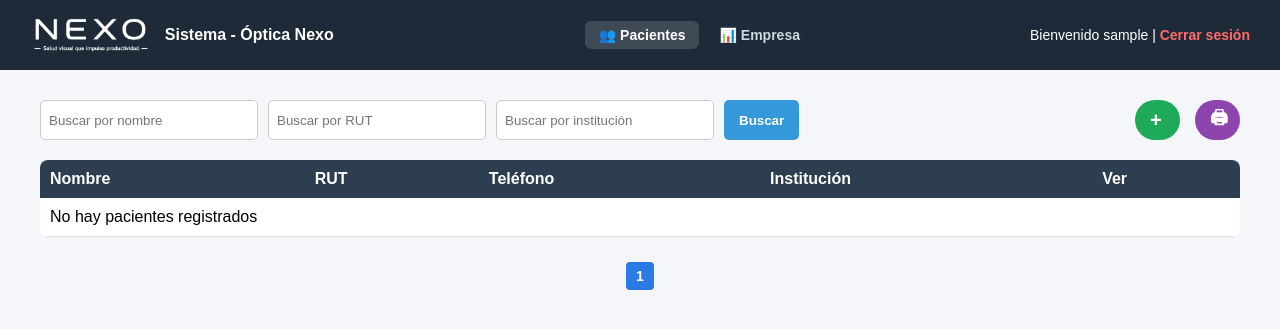
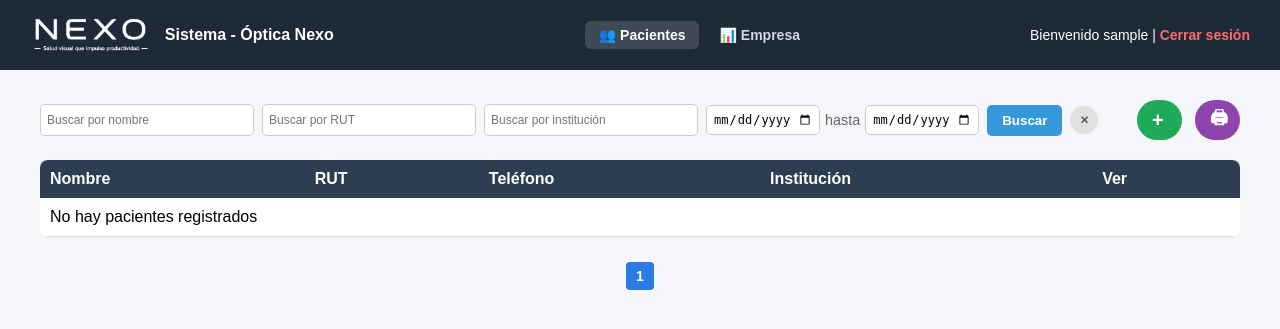
Before and after one commit to PauloJacko/pacientes_optica, a Django app: page /dashboard/ in a window 1280 px wide. Shown: the top 329 px of the page. Run offline with Django 5.2, Linux system fonts and the light colour scheme; the visitor is signed in with stand-in values (Sample User, id 1); data that the repository does not hold is empty.

Commit message:
Agregado filtro de busqueda por fecha de ingreso

```diff
--- a/login/static/css/dashboard.css
+++ b/login/static/css/dashboard.css
@@ -91,12 +91,50 @@ body{
     margin:auto;
 }
 
-.top-bar{
-    display:flex;
-    gap:10px;
-    margin-bottom:20px;
-    flex-wrap:wrap;
+.top-bar {
+    display: flex;
+    gap: 8px;
+    margin-bottom: 20px;
+    align-items: center;
+    flex-wrap: nowrap;
 }
+
+input[type='text'] {
+    width: 70px;
+    font-size: 12px;
+    padding: 8px 6px;
+}
+
+.top-bar input[type="date"] {
+    padding: 6px 6px;
+    border: 1px solid #ccc;
+    border-radius: 5px;
+    font-size: 12px;
+    width: 100px;
+}
+
+.btn-clear {
+    display: inline-flex;
+    align-items: center;
+    justify-content: center;
+    width: 28px;
+    height: 28px;
+    background: #e0e0e0;
+    color: #555;
+    border-radius: 50%;
+    text-decoration: none;
+    font-weight: bold;
+    font-size: 11px;
+    transition: all 0.2s ease;
+    box-sizing: border-box;
+}
+
+.btn-clear:hover {
+    background: #5b5b5b88;
+    color: white;
+    transform: scale(1.05);
+}
+
 
 /* INPUTS */
 
--- a/login/templates/login/dashboard.html
+++ b/login/templates/login/dashboard.html
@@ -37,7 +37,14 @@
 
         <input type="text" name="institucion" placeholder="Buscar por institución" value="{{ request.GET.institucion }}" />
 
+        <div class="date-filter-group" style="display: inline-flex; gap: 5px; align-items: center;">
+          <input type="date" name="fecha_desde" title="Fecha desde" value="{{ request.GET.fecha_desde }}" />
+          <span style="color: #666; font-size: 0.9rem;">hasta</span>
+          <input type="date" name="fecha_hasta" title="Fecha hasta" value="{{ request.GET.fecha_hasta }}" />
+        </div>
+
         <button class="btn-search" type="submit">Buscar</button>
+        <a href="{% url 'dashboard' %}" class="btn-clear" title="Limpiar filtros">✕</a>
 
         <button type="button" class="btn-nuevo" onclick="abrirModalPaciente()">
           <span class="icono">+</span>
--- a/login/views.py
+++ b/login/views.py
@@ -49,6 +49,9 @@ def dashboard(request):
     rut = request.GET.get('rut')
     institucion = request.GET.get('institucion')
 
+    fecha_desde = request.GET.get('fecha_desde')
+    fecha_hasta = request.GET.get('fecha_hasta')
+
     if nombre:
         pacientes_lista = pacientes_lista.filter(nombre__icontains=nombre)
 
@@ -57,6 +60,12 @@ def dashboard(request):
 
     if institucion:
         pacientes_lista = pacientes_lista.filter(institucion__icontains=institucion)
+
+    if fecha_desde:
+        pacientes_lista = pacientes_lista.filter(fecha_creacion__date__gte=fecha_desde)
+
+    if fecha_hasta:
+        pacientes_lista = pacientes_lista.filter(fecha_creacion__date__lte=fecha_hasta)
 
     paginator = Paginator(pacientes_lista, 12)
     page_number = request.GET.get('page')
```
